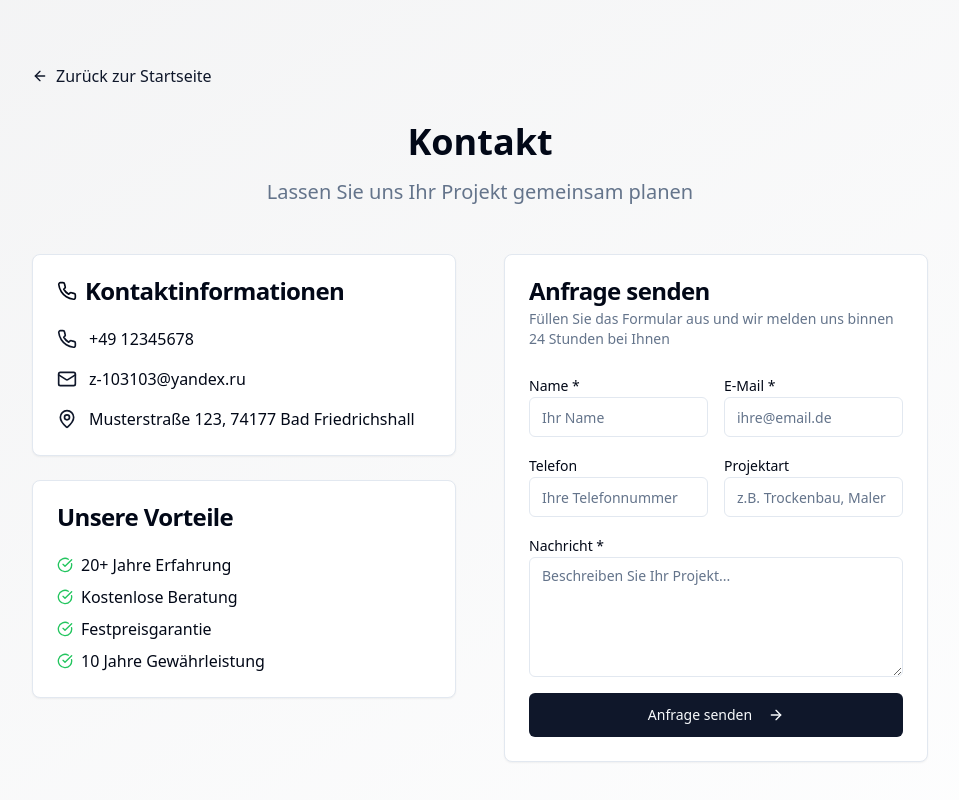
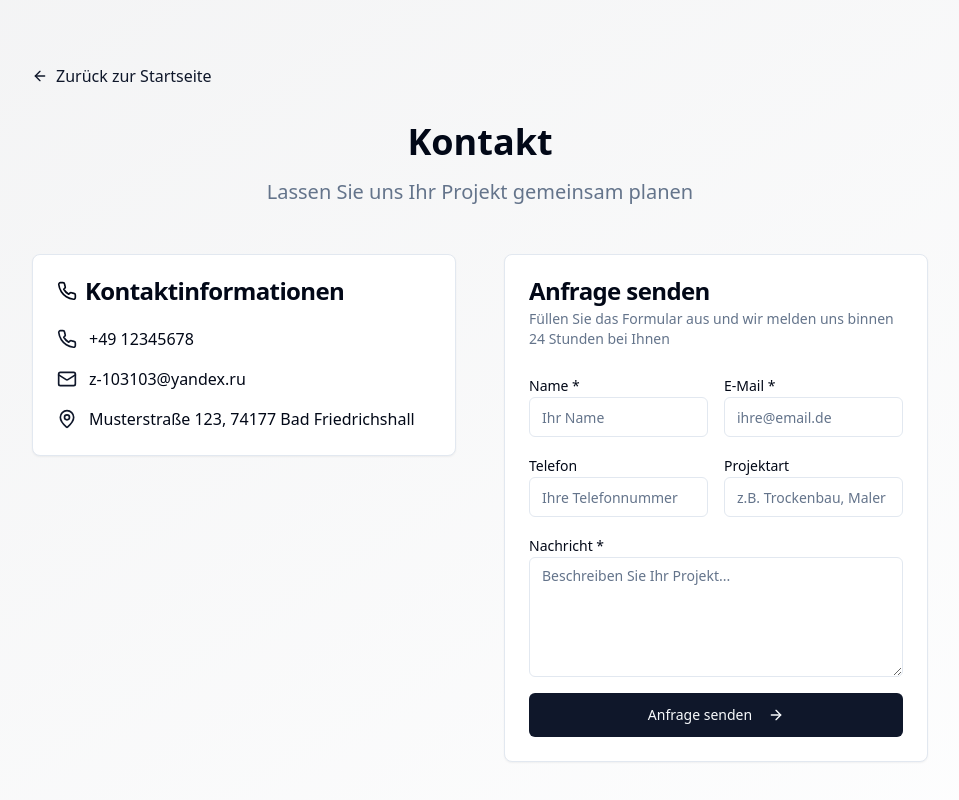
Before and after one commit to opexxxxx/mario_handwerker, a React (Vite) app: page /contact in a window 1280 px wide. Shown: the top 800 px of the page, without its empty margins (160-1119 px from the left). Built offline with nearby package versions, Linux system fonts and the light colour scheme.

Commit message:
Remove "Unsere Vorteile" from contact page
Removed the "Unsere Vorteile" section from the contact page and adjusted the layout to align the contact information with the "Anfrage senden" form.
-edited src/pages/Contact.tsx

```diff
--- a/src/pages/Contact.tsx
+++ b/src/pages/Contact.tsx
@@ -5,7 +5,7 @@ import { Card, CardContent, CardDescription, CardHeader, CardTitle } from "@/com
 import { Input } from "@/components/ui/input";
 import { Textarea } from "@/components/ui/textarea";
 import { Label } from "@/components/ui/label";
-import { Mail, Phone, MapPin, CheckCircle, ArrowRight, ArrowLeft } from "lucide-react";
+import { Mail, Phone, MapPin, ArrowRight, ArrowLeft } from "lucide-react";
 import { useToast } from "@/hooks/use-toast";
 import { Link } from "react-router-dom";
 
@@ -95,8 +95,8 @@ const Contact = () => {
 
           <div className="grid md:grid-cols-2 gap-12 items-start">
             {/* Contact Info */}
-            <div className="space-y-6">
-              <Card>
+            <div>
+              <Card className="h-fit">
                 <CardHeader>
                   <CardTitle className="flex items-center">
                     <Phone className="mr-2 h-5 w-5" />
@@ -116,32 +116,6 @@ const Contact = () => {
                     <MapPin className="h-5 w-5 text-primary" />
                     <span>Musterstraße 123, 74177 Bad Friedrichshall</span>
                   </div>
-                </CardContent>
-              </Card>
-
-              <Card>
-                <CardHeader>
-                  <CardTitle>Unsere Vorteile</CardTitle>
-                </CardHeader>
-                <CardContent>
-                  <ul className="space-y-2">
-                    <li className="flex items-center">
-                      <CheckCircle className="h-4 w-4 text-green-500 mr-2" />
-                      20+ Jahre Erfahrung
-                    </li>
-                    <li className="flex items-center">
-                      <CheckCircle className="h-4 w-4 text-green-500 mr-2" />
-                      Kostenlose Beratung
-                    </li>
-                    <li className="flex items-center">
-                      <CheckCircle className="h-4 w-4 text-green-500 mr-2" />
-                      Festpreisgarantie
-                    </li>
-                    <li className="flex items-center">
-                      <CheckCircle className="h-4 w-4 text-green-500 mr-2" />
-                      10 Jahre Gewährleistung
-                    </li>
-                  </ul>
                 </CardContent>
               </Card>
             </div>
```
